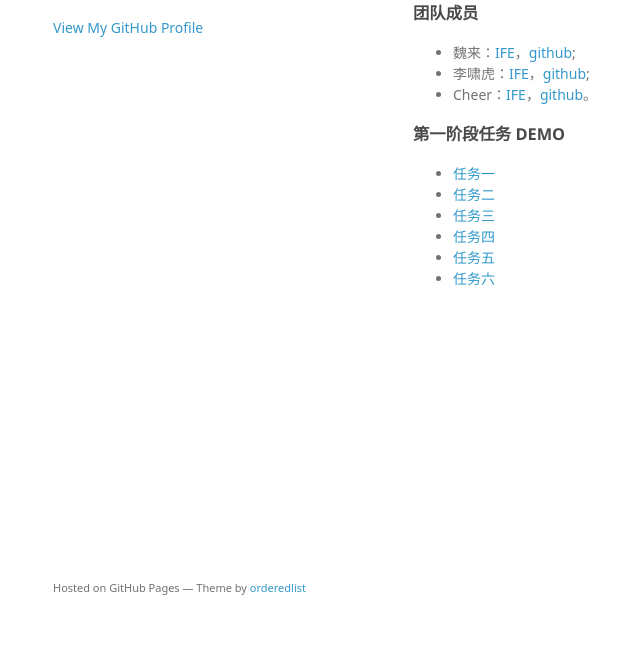
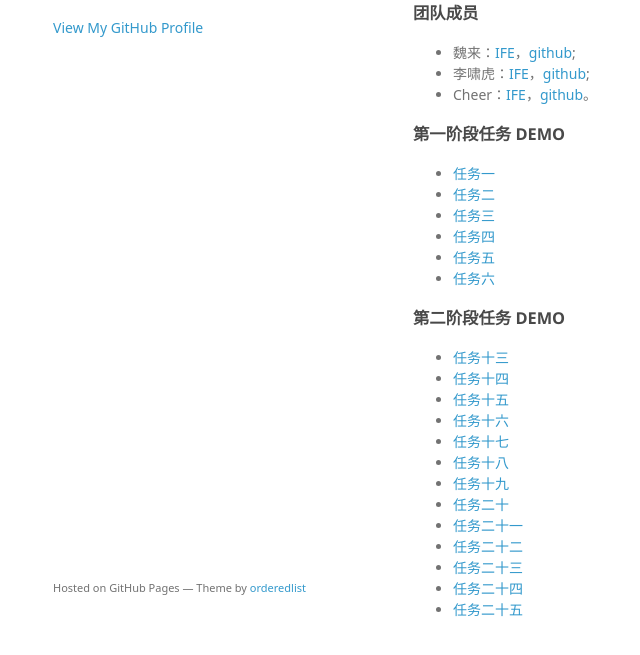
Before and after one commit to MZHNQ/MZHNQ.github.io, a plain HTML site: page index.html in a window 1280 px wide. Shown: the part 133-788 px from the top of the page, without its empty margins (157-797 px from the left). Drawn offline with Linux system fonts and the light colour scheme; a web font is replaced by a local one.

Commit message:
add：第二阶段任务链接

```diff
--- a/index.html
+++ b/index.html
@@ -50,6 +50,25 @@
 <li><a href="http://mzhnq.github.io/tasks/task_1_5">任务五</a></li>
 <li><a href="http://mzhnq.github.io/tasks/task_1_6">任务六</a></li>
 </ul>
+
+<h3>
+<a id="第二阶段任务-demo" class="anchor" href="#%E7%AC%AC%E4%B8%80%E9%98%B6%E6%AE%B5%E4%BB%BB%E5%8A%A1-demo" aria-hidden="true"><span aria-hidden="true" class="octicon octicon-link"></span></a>第二阶段任务 DEMO</h3>
+<ul>
+<li><a href="http://mzhnq.github.io/tasks/task_2_13">任务十三</a></li>
+<li><a href="http://mzhnq.github.io/tasks/task_2_14">任务十四</a></li>
+<li><a href="http://mzhnq.github.io/tasks/task_2_15">任务十五</a></li>
+<li><a href="http://mzhnq.github.io/tasks/task_2_16">任务十六</a></li>
+<li><a href="http://mzhnq.github.io/tasks/task_2_17">任务十七</a></li>
+<li><a href="http://mzhnq.github.io/tasks/task_2_18">任务十八</a></li>
+<li><a href="http://mzhnq.github.io/tasks/task_2_19">任务十九</a></li>
+<li><a href="http://mzhnq.github.io/tasks/task_2_20">任务二十</a></li>
+<li><a href="http://mzhnq.github.io/tasks/task_2_21">任务二十一</a></li>
+<li><a href="http://mzhnq.github.io/tasks/task_2_22">任务二十二</a></li>
+<li><a href="http://mzhnq.github.io/tasks/task_2_23">任务二十三</a></li>
+<li><a href="http://mzhnq.github.io/tasks/task_2_24">任务二十四</a></li>
+<li><a href="http://mzhnq.github.io/tasks/task_2_25">任务二十五</a></li>
+</ul>
+
       </section>
       <footer>
         <p><small>Hosted on GitHub Pages &mdash; Theme by <a href="https://github.com/orderedlist">orderedlist</a></small></p>
```
